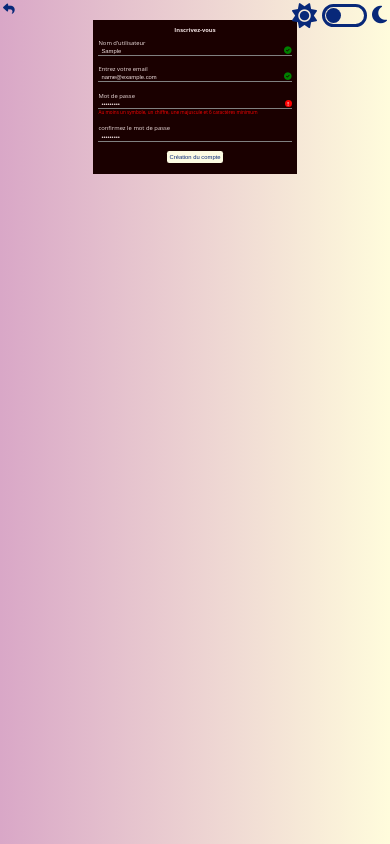
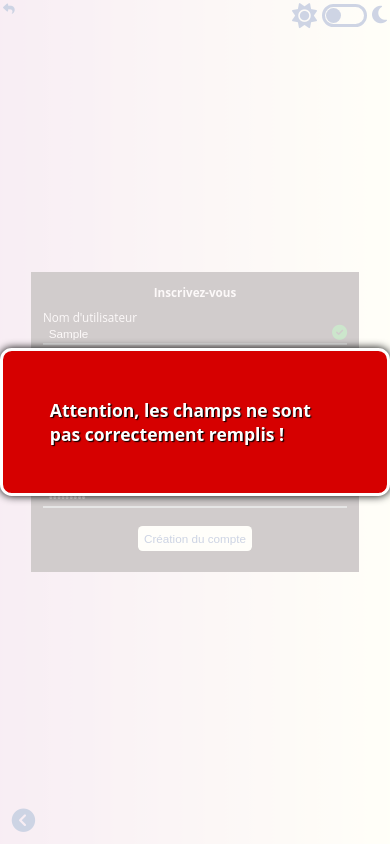
Before and after one commit to toops61/cv-online, a React (Create React App) app: page /Formulaire in a window 390 px wide. Both pictures are taken after typing "Sample", "name@example.com", "Sample123", "Sample123" into the empty fields and a click on the button "Création du compte". Built offline with nearby package versions, Linux system fonts and the light colour scheme.

Commit message:
fin formulaire

```diff
--- a/src/composants/jsProjects/Formulaire.jsx
+++ b/src/composants/jsProjects/Formulaire.jsx
@@ -1,8 +1,13 @@
 import { useState } from "react"
+import { Link } from "react-router-dom";
 
 export default function Formulaire() {
   const [alertVisible, setAlertVisible] = useState(false);
-  const [alertMessage, setAlertMessage] = useState('');
+  const [alertObject, setAlertObject] = useState({
+    message1:'',
+    message2:'',
+    type:0
+  });
   const [formArray, setFormArray] = useState([
     {
       content:'',
@@ -23,12 +28,25 @@ export default function Formulaire() {
   ]);
   const [passwordLevel, setPasswordLevel] = useState(0);
 
+  const alertWindow = (message,type,message2) => {
+    const tempObject = {...alertObject};
+    setAlertVisible(true);
+    tempObject.message1 = message;
+    tempObject.type = type;
+    tempObject.message2 = message2;
+    setAlertObject({...tempObject});
+    setTimeout(() => {
+      setAlertVisible(false);
+    }, 3000);
+  }
+
   const checkPseudo = e => {
     const array = [...formArray];
     const regExpPseudo = new RegExp(/^\w{3,50}$/);
     const value = e.target.value;
     array[0].content = value;
     array[0].valid = regExpPseudo.test(value) ? 'valid' : 'invalid';
+    !e.target.value && (array[0].valid = '');
     setFormArray([...array]);
   }
 
@@ -38,6 +56,7 @@ export default function Formulaire() {
     const value = e.target.value;
     array[1].content = value;
     array[1].valid = regExpEmail.test(value) ? 'valid' : 'invalid';
+    !e.target.value && (array[1].valid = '');
     setFormArray([...array]);
   }
 
@@ -47,29 +66,56 @@ export default function Formulaire() {
     const value = e.target.value;
     array[2].content = value;
     array[2].valid = regExpPassword.test(value) ? 'valid' : 'invalid';
+    !e.target.value && (array[2].valid = '');
     setFormArray([...array]);
-}
+  }
 
+  const testPassword = e => {
+    const value = e.target.value;
+    const totalNumbers = value.length - value.replace(/[0-9]/g,'').length;
+    const totalMaj = value.length - value.replace(/[A-Z]/g,'').length;
+    const totalSpecials = value.length - value.replace(/[^0-9a-zÞ-öø-ÿA-ZÀ-ÖØ-Ý]/g,'').length;
+    console.log(totalNumbers,totalMaj,totalSpecials);
+    if (value.length > 12 && totalNumbers > 2 && totalMaj > 2 && totalSpecials > 2) {
+        console.log('level 3');
+        setPasswordLevel(3);
+      } else if (value.length > 8 && totalNumbers > 1 && totalMaj > 1 && totalSpecials > 1) {
+      console.log('level 2');
+      setPasswordLevel(2);
+    } else if (value.length > 5 && totalNumbers > 0 && totalMaj > 0 && totalSpecials > 0) {
+      console.log('level 1');
+        setPasswordLevel(1);
+      } else {
+        setPasswordLevel(0);
+    }
+  }
+
+  const confirmPassword = e => {
+    const array = [...formArray];
+    const value = e.target.value;
+    array[3].content = value;
+    array[2].valid = value === formArray[2].content ? 'valid' : 'invalid';
+    setFormArray([...array]);
+  }
 
   const checkAllValid = e => {
     e.preventDefault();
-    console.log(e);
-    /* if (Array.from(inputContainer).every(e => e.className === 'input-container valid')) {
-        alertWindow('Félicitations, votre compte est créé',0);
-        document.querySelector('.alert-container p').textContent = document.querySelectorAll('.level')[1].className.includes('hide-level') ? 'vous pouvez renforcer votre mot de passe' : '';
-    } else if (Array.from(document.querySelectorAll('input')).some(e => e.value === '')) {
-        alertWindow('Attention, vous devez remplir tous les champs !',1);
+    if (formArray.every(el => el.valid === 'valid')) {
+      passwordLevel < 3 ? alertWindow('Félicitations, votre compte est créé',0,'vous pouvez renforcer votre mot de passe') : alertWindow('Félicitations, votre compte est créé',0);
+    } else if (formArray.some(el => !el.content)) {
+        alertWindow('Attention, vous devez remplir tous les champs !',1,'');
     } else {
-        alertWindow('Attention, les champs ne sont pas correctement remplis !',1);
-    } */
+        alertWindow('Attention, les champs ne sont pas correctement remplis !',1,'');
+    }
   }
 
   return (
     <div className="valid-form-page">
       <div className="main-formulaire">
         {alertVisible && <div className="alert-window">
-          <div className="alert-container">
-            <h2>{alertMessage}</h2>
+          <div className={alertObject.type === 1 ? "alert-container alert" : "alert-container"}>
+            <h2>{alertObject.message1}</h2>
+            <p>{alertObject.message2}</p>
           </div>
         </div>}
         <section className="form-container">
@@ -91,19 +137,19 @@ export default function Formulaire() {
           </div>
           <div className={`input-container ${formArray[2].valid}`}>
             <label htmlFor="password">Mot de passe</label>
-            <input type="password" name="password" id="password" placeholder="Votre mot de passe" onChange={checkPassword} value={formArray[2].content} required />
+            <input type="password" name="password" id="password" placeholder="Votre mot de passe" onChange={checkPassword} onInput={testPassword} value={formArray[2].content} required />
             <div className="attention"><p>!</p></div>
             <div className="check"></div>
             <p className="input-infos">Au moins un symbole, un chiffre, une majuscule et 6 caractères minimum</p>
             {passwordLevel > 0 && <div className="password-level">
               <div className="level"><p>faible</p></div>
-              <div className="level"><p>moyen</p></div>
-              <div className="level"><p>fort</p></div>
+              {passwordLevel > 1 && <div className="level"><p>moyen</p></div>}
+              {passwordLevel > 2 && <div className="level"><p>fort</p></div>}
             </div>}
           </div>
           <div className="input-container">
             <label htmlFor="confirm-password">confirmez le mot de passe</label>
-            <input type="password" name="confirm-password" id="confirm-password" placeholder="Confirmez votre mot de passe" required />
+            <input type="password" name="confirm-password" id="confirm-password" placeholder="Confirmez votre mot de passe" onChange={confirmPassword} value={formArray[3].content} required />
             <div className="attention"><p>!</p></div>
             <div className="check"></div>
             <p className="input-infos">Le mot de passe n'est pas identique</p>
@@ -112,6 +158,9 @@ export default function Formulaire() {
         </form>
       </section>
       </div>
+      <Link to="/Projects">
+        <button className="previous-page"></button>
+      </Link>
     </div>
   )
 }
--- a/src/styles/sass/pages/projectsJS/_validation-formulaire.scss
+++ b/src/styles/sass/pages/projectsJS/_validation-formulaire.scss
@@ -2,7 +2,7 @@
     min-height: 100vh;
     background: linear-gradient(to right, #d9a7c7, #fffcdc);
     font-family: Open sans, Helvetica, sans-serif;
-    padding: clamp(20px, 5vw, 50px) 10px;
+    @include flexCenter;
     .main-formulaire {
         display: flex;
         justify-content: center;
@@ -21,19 +21,20 @@
             .alert-container {
                 position: relative;
                 background-color: rgb(0, 98, 0);
-                color: white;
                 text-shadow: .1em .1em .1em black;
                 padding: 4em;
                 border-radius: 1em;
-                border: solid;
+                border: solid white;
                 box-shadow: 0 0 .7em black;
                 h2 {
                     font-size: 1.5em;
+                    color: white;
                 }
                 p {
                     position: absolute;
                     bottom: 1em;
                     right: 1em;
+                    color: white;
                 }
                 &.alert {
                     background-color: rgb(214, 0, 0);
@@ -165,5 +166,11 @@
         .hide-level {
             opacity: 0;
         }
+        @media screen and (max-width: 600px) {
+            form {
+                width: 28em;
+            }
+        }
     }
+    @include adapt-size (3vw);
 }
--- a/src/styles/sass/utils/_mixins.scss
+++ b/src/styles/sass/utils/_mixins.scss
@@ -84,10 +84,10 @@
     text-shadow: 2px 2px 1px black;
 }
 
-@mixin adapt-size {
+@mixin adapt-size ($font-size: 4vw) {
     @media screen and (max-width: 600px) {
         * {
-            font-size: 4vw;
+            font-size: $font-size;
         }
     }
 }
```
Also changed, not shown: src/styles/style.css, 1 other file (tests, documents, lock files or other folders).
